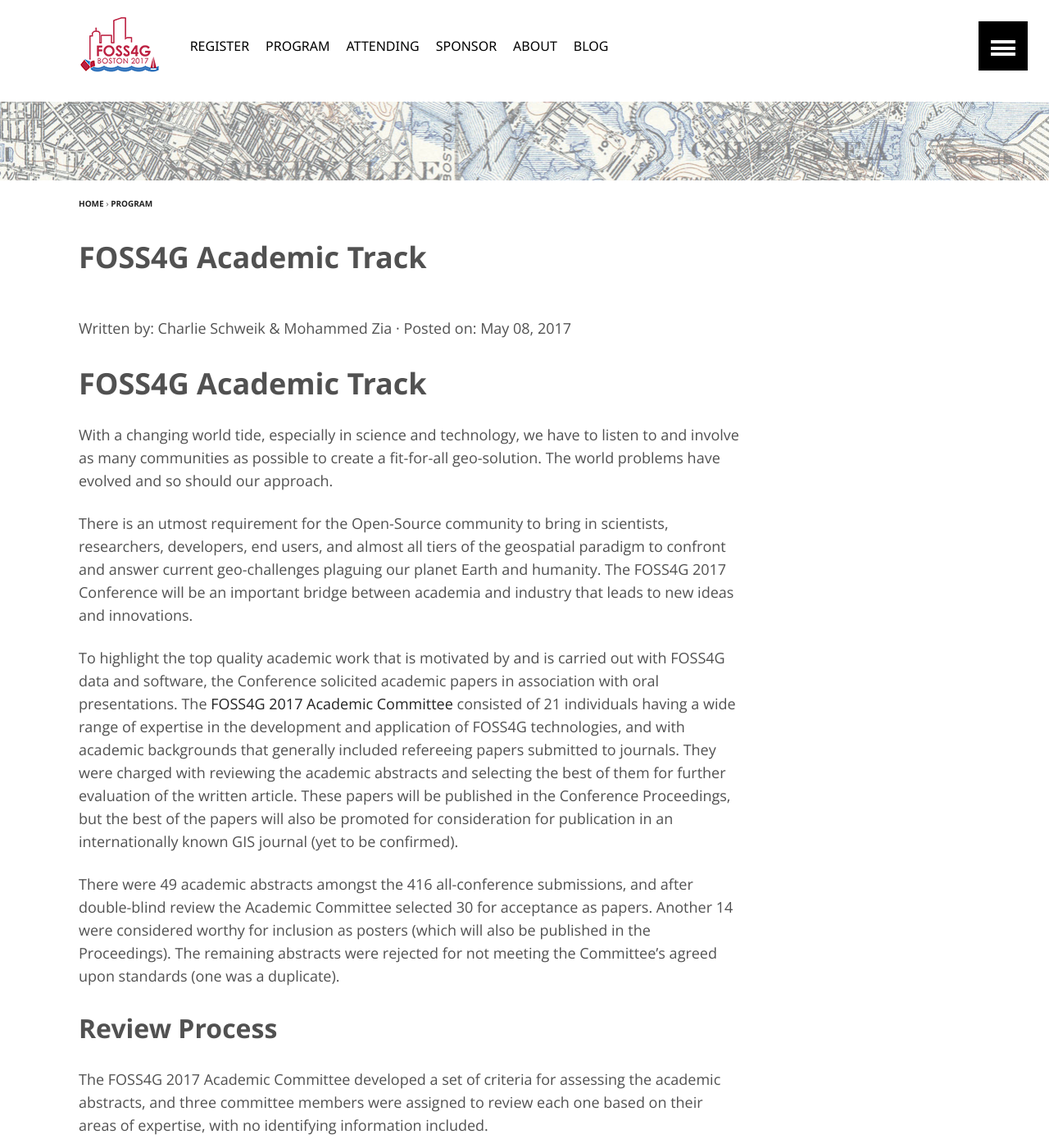
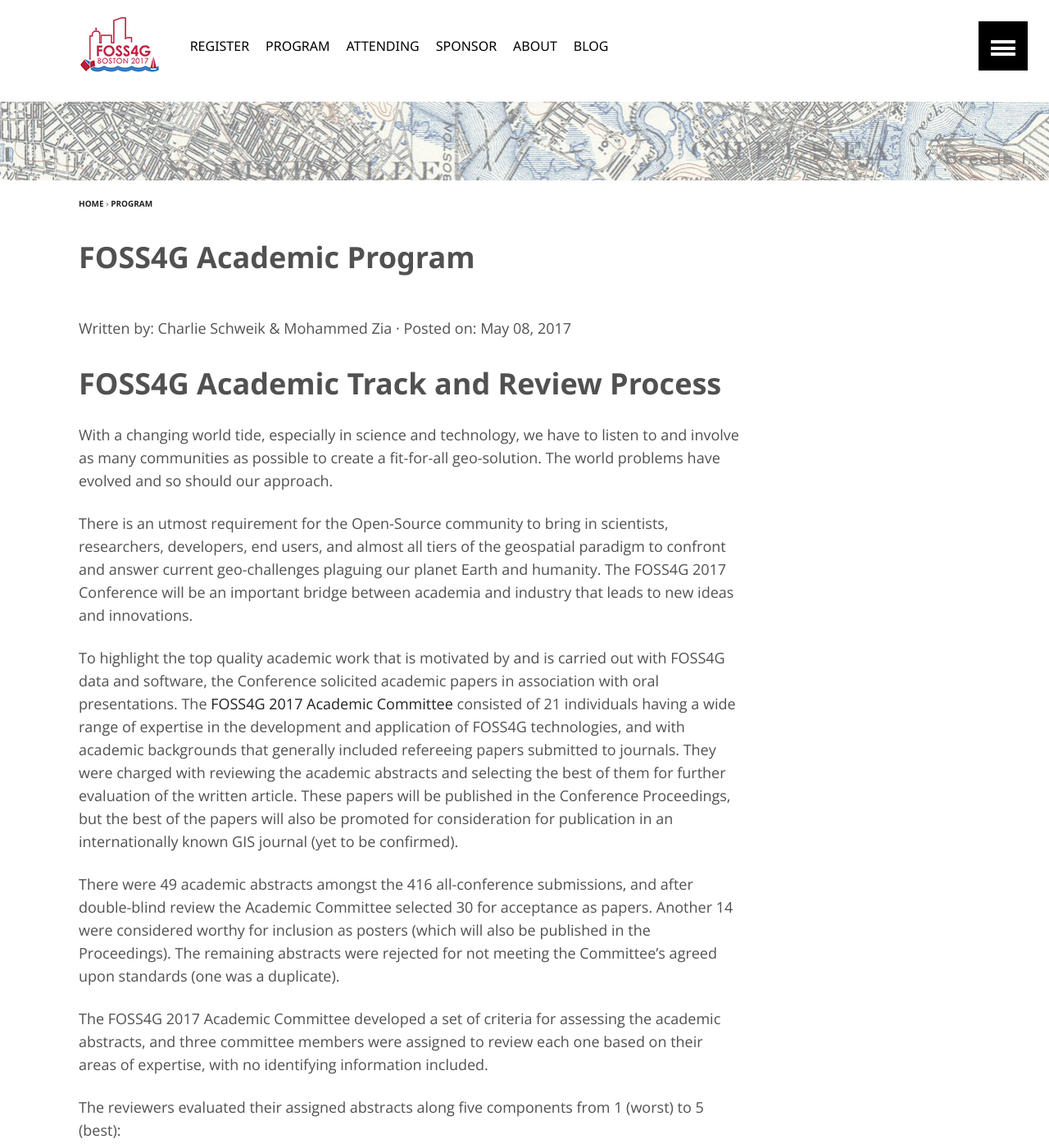
Before and after one commit to AvidGeo/foss4g2017-dev, a Jekyll site: the page built from _posts/blog/2017-05-08-academic-review.md, in a window 1280 px wide and 1400 px high. Shown: the whole window at 82% size. Built offline with Jekyll 4.4.1, drawn with Linux system fonts in a browser that asks for light colours.

Commit message:
update academic sites

```diff
--- a/_posts/blog/2017-05-08-academic-review.md
+++ b/_posts/blog/2017-05-08-academic-review.md
@@ -1,6 +1,6 @@
 ---
 layout: article
-title: FOSS4G Academic Track
+title: FOSS4G Academic Program
 modified: null
 categories: program
 excerpt:
@@ -12,7 +12,7 @@
   feature: boston-map.png
 ---
 
-# FOSS4G Academic Track
+# FOSS4G Academic Track and Review Process
 
 With a changing world tide, especially in science and technology, we have to listen to and involve as many communities as possible to create a fit-for-all geo-solution. The world problems have evolved and so should our approach.
 
@@ -68,11 +66,11 @@
 
 The Academic submissions were also reviewed by the [Program Committee](http://2017.foss4g.org/about/#bloc) and were also voted on by the Community, sometimes with different results reflecting the perspectives and interests of these more diverse groups. When a paper was accepted for a regular oral presentation, the academic submitters were notified of this and were provided with the opportunity to withdraw from the Academic Program with its requirement for an academic paper or poster.
 
-## In Conclusion
+### In Conclusion
 
 We deeply appreciate all those who took the time to submit an abstract for consideration by the Academic Committee, and all of the reviewers for their time and effort for arranging and undertaking this review. Of course, no process is free from false negatives and the process we describe above is no exception. We understand that a few abstract submitters will be upset with their result, but we hope the above explains that we did our best to run a selection process that was unbiased, fair, used peer-review expertise, and was systematic in its selection. This was no easy task on our end, and we do believe that the FOSS4G community will support the decisions at this stage, as well in later stages when we review the submitted, accepted papers in June.
 
-## Contact information
+### Contact information
 
 Please feel free to get back to us for any kind of assistance. We are always at your disposal.
 
```
Also changed, not shown: other parts of _posts/blog/2017-05-08-academic-review.md (+0 -2 lines), academic-papers/index.html (+4 -4 lines).
